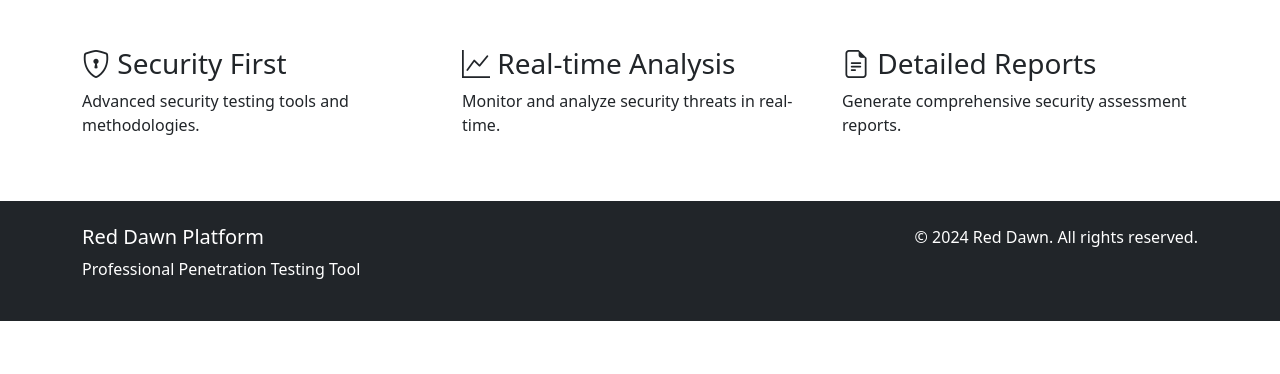
After one commit to nihat-js/redEye, a Flask app: template templates/home.html in a window 1280 px wide. The commit adds this page. Shown: the part 426-800 px from the top of the page. Run offline with Flask 3, Linux system fonts and the light colour scheme; the template is opened without the code that fills it, so the values that code supplies are empty; some libraries are stand-ins or nearby versions.

Commit message:
Assistant checkpoint: Created landing page with authentication
Assistant generated file changes:
- main.py: Add authentication and routes
- templates/home.html: Create landing page
- templates/login.html: Update login page

---

User prompt:

hi i am pentester nihat. firstly create home page. this will be landing page for our application.  add header, nav, hero sections, main section, footer sections to my landing page. add buttons to login and register in nav. in login create 5 default credentials, one should be admin,admin and other 4 users. if code is not correct. show toast that invalid credentials. if  correct, navigate to dashboard.

Replit-Commit-Author: Assistant
Replit-Commit-Session-Id: afdf110b-ae87-4ac5-a57e-062c5d371989

```diff
--- a/main.py
+++ b/main.py
@@ -5,13 +5,16 @@ import json
 app = Flask(__name__)
 app.secret_key = 'your-secret-key'  # Change this to a secure key in production
 
-# Mock user for demo - in production use proper user management
-MOCK_USER = {
-    "username": "admin",
-    "password": "password123"
+# Default users for demo
+USERS = {
+    "admin": {"password": "admin", "role": "admin"},
+    "pentester1": {"password": "test123", "role": "user"},
+    "pentester2": {"password": "test456", "role": "user"},
+    "pentester3": {"password": "test789", "role": "user"},
+    "pentester4": {"password": "test000", "role": "user"}
 }
 
-# Mock data
+# Mock data (from original code)
 mock_data = {
     'enumeration': {
         'live_hosts': ['192.168.1.100', '192.168.1.101', '192.168.1.102'],
@@ -47,10 +50,8 @@ mock_data = {
 }
 
 @app.route('/')
-def index():
-    if 'username' in session:
-        return render_template('index.html', data=mock_data)
-    return redirect(url_for('login'))
+def home():
+    return render_template('home.html')
 
 @app.route('/login', methods=['GET', 'POST'])
 def login():
@@ -58,8 +59,9 @@ def login():
         username = request.form['username']
         password = request.form['password']
 
-        if username == MOCK_USER["username"] and password == MOCK_USER["password"]:
+        if username in USERS and USERS[username]["password"] == password:
             session['username'] = username
+            session['role'] = USERS[username]["role"]
             return redirect(url_for('index'))
         else:
             flash('Invalid credentials')
@@ -68,7 +70,13 @@ def login():
 @app.route('/logout')
 def logout():
     session.pop('username', None)
-    return redirect(url_for('login'))
+    return redirect(url_for('home'))
+
+@app.route('/dashboard')
+def index():
+    if 'username' not in session:
+        return redirect(url_for('login'))
+    return render_template('index.html', data=mock_data)
 
 @app.route('/enumeration')
 def enumeration():
@@ -91,7 +99,7 @@ def exploitation():
 @app.route('/active-directory')
 def active_directory():
     if 'username' in session:
-        return render_template('active_directory.html', data=mock_data['active_directory'])
+        return render_template('active-directory.html', data=mock_data['active_directory'])
     return redirect(url_for('login'))
 
 if __name__ == '__main__':
--- /dev/null
+++ b/templates/home.html
@@ -0,0 +1,84 @@
+
+<!DOCTYPE html>
+<html>
+<head>
+    <title>Red Dawn - Penetration Testing Platform</title>
+    <link href="https://cdn.jsdelivr.net/npm/bootstrap@5.3.0/dist/css/bootstrap.min.css" rel="stylesheet">
+    <link href="https://cdn.jsdelivr.net/npm/bootstrap-icons@1.7.2/font/bootstrap-icons.css" rel="stylesheet">
+    <style>
+        .hero-section {
+            background: linear-gradient(rgba(0,0,0,0.7), rgba(0,0,0,0.7)), url('https://images.unsplash.com/photo-1526374965328-7f61d4dc18c5');
+            background-size: cover;
+            color: white;
+            padding: 100px 0;
+        }
+    </style>
+</head>
+<body>
+    <!-- Navigation -->
+    <nav class="navbar navbar-expand-lg navbar-dark bg-dark">
+        <div class="container">
+            <a class="navbar-brand" href="/">Red Dawn</a>
+            <button class="navbar-toggler" type="button" data-bs-toggle="collapse" data-bs-target="#navbarNav">
+                <span class="navbar-toggler-icon"></span>
+            </button>
+            <div class="collapse navbar-collapse" id="navbarNav">
+                <ul class="navbar-nav ms-auto">
+                    <li class="nav-item">
+                        <a class="nav-link" href="/login">Login</a>
+                    </li>
+                    <li class="nav-item">
+                        <a class="nav-link" href="/register">Register</a>
+                    </li>
+                </ul>
+            </div>
+        </div>
+    </nav>
+
+    <!-- Hero Section -->
+    <section class="hero-section text-center">
+        <div class="container">
+            <h1 class="display-4">Welcome to Red Dawn</h1>
+            <p class="lead">Advanced Penetration Testing Platform</p>
+            <a href="/login" class="btn btn-primary btn-lg">Get Started</a>
+        </div>
+    </section>
+
+    <!-- Main Section -->
+    <section class="py-5">
+        <div class="container">
+            <div class="row">
+                <div class="col-md-4">
+                    <h3><i class="bi bi-shield-lock"></i> Security First</h3>
+                    <p>Advanced security testing tools and methodologies.</p>
+                </div>
+                <div class="col-md-4">
+                    <h3><i class="bi bi-graph-up"></i> Real-time Analysis</h3>
+                    <p>Monitor and analyze security threats in real-time.</p>
+                </div>
+                <div class="col-md-4">
+                    <h3><i class="bi bi-file-earmark-text"></i> Detailed Reports</h3>
+                    <p>Generate comprehensive security assessment reports.</p>
+                </div>
+            </div>
+        </div>
+    </section>
+
+    <!-- Footer -->
+    <footer class="bg-dark text-white py-4">
+        <div class="container">
+            <div class="row">
+                <div class="col-md-6">
+                    <h5>Red Dawn Platform</h5>
+                    <p>Professional Penetration Testing Tool</p>
+                </div>
+                <div class="col-md-6 text-md-end">
+                    <p>&copy; 2024 Red Dawn. All rights reserved.</p>
+                </div>
+            </div>
+        </div>
+    </footer>
+
+    <script src="https://cdn.jsdelivr.net/npm/bootstrap@5.3.0/dist/js/bootstrap.bundle.min.js"></script>
+</body>
+</html>
```
Also changed, not shown: templates/login.html (+5 -2 lines).
